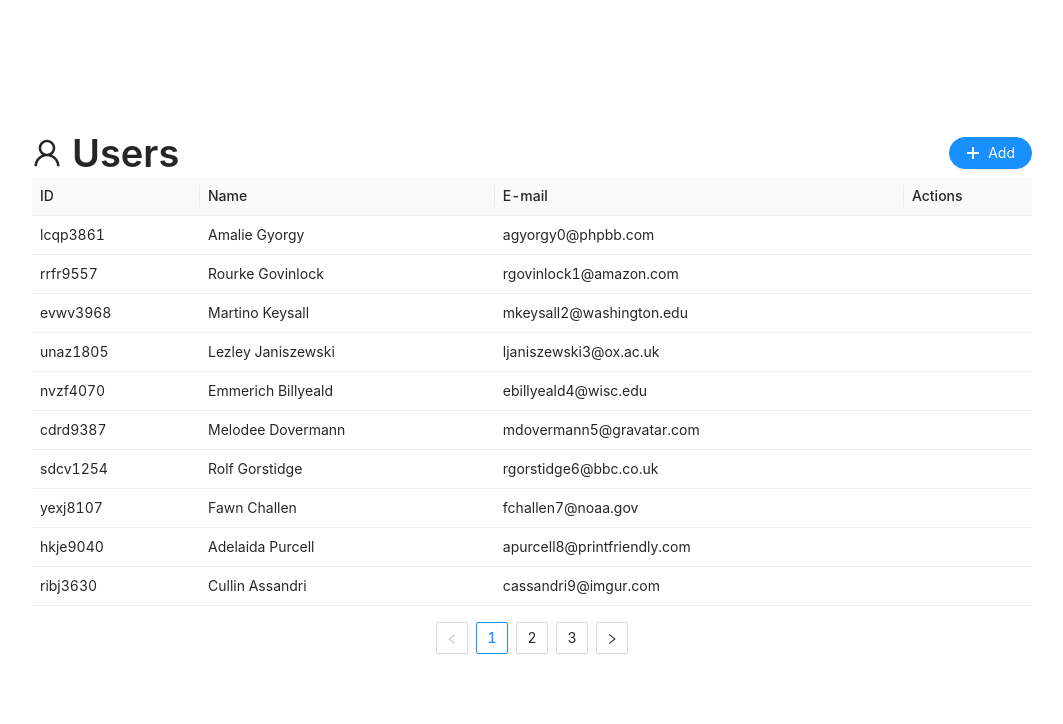
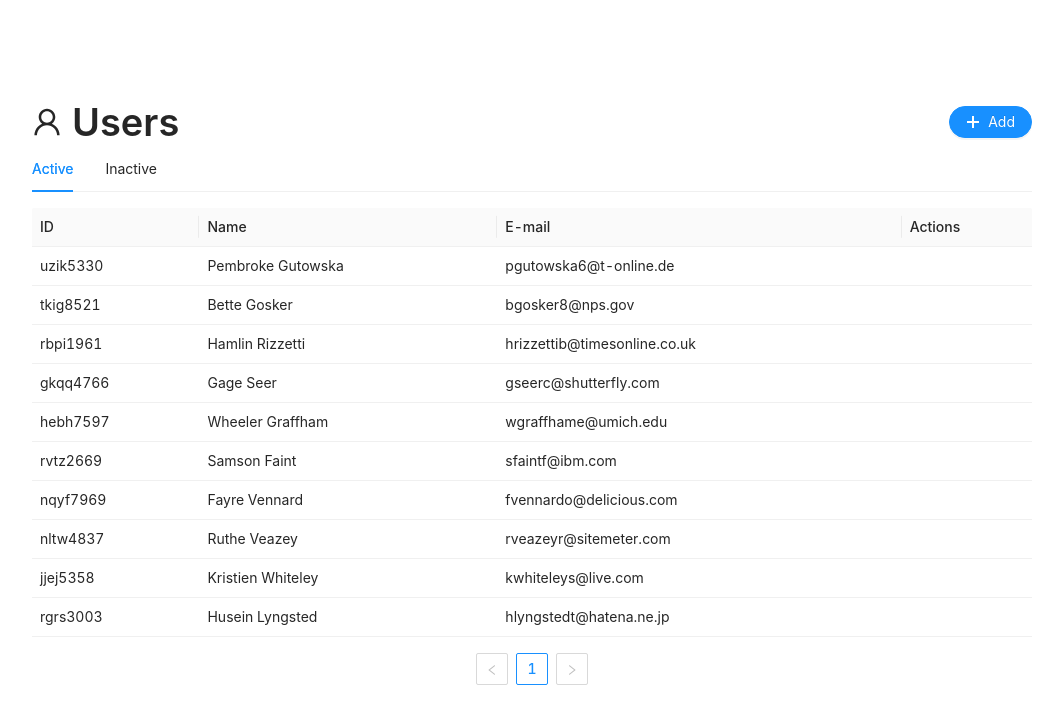
Before and after one commit to woriwori/react-storybook-toy-project, a Next.js app in the folder client/: page / in a window 1280 px wide. Shown: the top 724 px of the page, without its empty margins (108-1171 px from the left). Built offline with nearby package versions, Linux system fonts and the light colour scheme.

Commit message:
add tabs

```diff
--- /dev/null
+++ b/client/src/components/CommonTab.js
@@ -0,0 +1,25 @@
+import React, { useCallback, useState } from 'react';
+import { Tabs } from 'antd';
+
+const { TabPane } = Tabs;
+
+const CommonTab = ({ activeTab, tabList = [], onChange, children }) => {
+  const onChangeHandler = useCallback(
+    (selectedKey) => {
+      onChange(tabList.find(({ key }) => key === selectedKey));
+    },
+    [onChange]
+  );
+
+  return (
+    <Tabs defaultActiveKey={activeTab} onChange={onChangeHandler}>
+      {tabList.map(({ text, key }) => (
+        <TabPane tab={text} key={key}>
+          {children}
+        </TabPane>
+      ))}
+    </Tabs>
+  );
+};
+
+export default CommonTab;
--- a/client/src/pages/users.js
+++ b/client/src/pages/users.js
@@ -1,9 +1,10 @@
-import React from 'react';
+import React, { useCallback, useMemo, useState } from 'react';
 import styled from 'styled-components';
 import { Button } from 'antd';
 import { UserOutlined, PlusOutlined } from '@ant-design/icons';
 import CommonTitle from '@/CommonTitle';
 import CommonTable from '@/CommonTable';
+import CommonTab from '@/CommonTab';
 
 const StyledUsers = styled.div`
   width: 1000px;
@@ -18,189 +19,220 @@ const StyledHeader = styled.div`
   justify-content: space-between;
 `;
 
-const users = [
+const USERS = [
   {
-    id: 'lcqp3861',
-    name: 'Amalie Gyorgy',
-    email: 'agyorgy0@phpbb.com',
-    status: 'active',
+    id: 'mcdz6546',
+    name: 'Reider Frandsen',
+    email: 'rfrandsen0@kickstarter.com',
+    status: 'inactive',
+    key: 1,
   },
   {
-    id: 'rrfr9557',
-    name: 'Rourke Govinlock',
-    email: 'rgovinlock1@amazon.com',
+    id: 'vzrl7489',
+    name: 'Roscoe Carwardine',
+    email: 'rcarwardine1@theglobeandmail.com',
     status: 'inactive',
+    key: 2,
   },
   {
-    id: 'evwv3968',
-    name: 'Martino Keysall',
-    email: 'mkeysall2@washington.edu',
+    id: 'etzq9499',
+    name: 'Walsh Wodham',
+    email: 'wwodham2@creativecommons.org',
     status: 'inactive',
+    key: 3,
   },
   {
-    id: 'unaz1805',
-    name: 'Lezley Janiszewski',
-    email: 'ljaniszewski3@ox.ac.uk',
+    id: 'kdcy7512',
+    name: 'Saul Mugleston',
+    email: 'smugleston3@indiegogo.com',
     status: 'inactive',
+    key: 4,
   },
   {
-    id: 'nvzf4070',
-    name: 'Emmerich Billyeald',
-    email: 'ebillyeald4@wisc.edu',
-    status: 'active',
+    id: 'mtlv9828',
+    name: 'Lucian Burker',
+    email: 'lburker4@cnn.com',
+    status: 'inactive',
+    key: 5,
   },
   {
-    id: 'cdrd9387',
-    name: 'Melodee Dovermann',
-    email: 'mdovermann5@gravatar.com',
-    status: 'active',
+    id: 'icjk6201',
+    name: 'Rowland Madner',
+    email: 'rmadner5@china.com.cn',
+    status: 'inactive',
+    key: 6,
   },
   {
-    id: 'sdcv1254',
-    name: 'Rolf Gorstidge',
-    email: 'rgorstidge6@bbc.co.uk',
-    status: 'inactive',
+    id: 'uzik5330',
+    name: 'Pembroke Gutowska',
+    email: 'pgutowska6@t-online.de',
+    status: 'active',
+    key: 7,
   },
   {
-    id: 'yexj8107',
-    name: 'Fawn Challen',
-    email: 'fchallen7@noaa.gov',
-    status: 'active',
+    id: 'traq9705',
+    name: 'Barde Rosier',
+    email: 'brosier7@blog.com',
+    status: 'inactive',
+    key: 8,
   },
   {
-    id: 'hkje9040',
-    name: 'Adelaida Purcell',
-    email: 'apurcell8@printfriendly.com',
-    status: 'inactive',
+    id: 'tkig8521',
+    name: 'Bette Gosker',
+    email: 'bgosker8@nps.gov',
+    status: 'active',
+    key: 9,
   },
   {
-    id: 'ribj3630',
-    name: 'Cullin Assandri',
-    email: 'cassandri9@imgur.com',
-    status: 'active',
+    id: 'pvit5893',
+    name: 'Kimberlee Randleson',
+    email: 'krandleson9@mail.ru',
+    status: 'inactive',
+    key: 10,
   },
   {
-    id: 'wioe0125',
-    name: 'Rickert Prestwich',
-    email: 'rprestwicha@godaddy.com',
-    status: 'active',
+    id: 'jlel4733',
+    name: 'Tiphani Kief',
+    email: 'tkiefa@noaa.gov',
+    status: 'inactive',
+    key: 11,
   },
   {
-    id: 'xosg8342',
-    name: 'Adelina Acreman',
-    email: 'aacremanb@archive.org',
+    id: 'rbpi1961',
+    name: 'Hamlin Rizzetti',
+    email: 'hrizzettib@timesonline.co.uk',
     status: 'active',
+    key: 12,
   },
   {
-    id: 'tyhr4272',
-    name: 'Antonino Sylvester',
-    email: 'asylvesterc@adobe.com',
+    id: 'gkqq4766',
+    name: 'Gage Seer',
+    email: 'gseerc@shutterfly.com',
     status: 'active',
+    key: 13,
   },
   {
-    id: 'ultx2528',
-    name: 'Lorie Bartolommeo',
-    email: 'lbartolommeod@usatoday.com',
+    id: 'hggz1620',
+    name: 'Fanchette Wickstead',
+    email: 'fwicksteadd@unesco.org',
     status: 'inactive',
+    key: 14,
   },
   {
-    id: 'xrwb4207',
-    name: 'Matty Jaimez',
-    email: 'mjaimeze@discovery.com',
+    id: 'hebh7597',
+    name: 'Wheeler Graffham',
+    email: 'wgraffhame@umich.edu',
     status: 'active',
+    key: 15,
   },
   {
-    id: 'xerm8208',
-    name: 'Heidi Bahike',
-    email: 'hbahikef@goo.gl',
+    id: 'rvtz2669',
+    name: 'Samson Faint',
+    email: 'sfaintf@ibm.com',
     status: 'active',
+    key: 16,
   },
   {
-    id: 'fivl9218',
-    name: 'Abel Baff',
-    email: 'abaffg@cbc.ca',
+    id: 'yukq1532',
+    name: 'Blondie Pauli',
+    email: 'bpaulig@odnoklassniki.ru',
     status: 'inactive',
+    key: 17,
   },
   {
-    id: 'zhuv7770',
-    name: 'Kai Emberton',
-    email: 'kembertonh@t-online.de',
-    status: 'active',
+    id: 'vtow7077',
+    name: 'Edeline Whicher',
+    email: 'ewhicherh@123-reg.co.uk',
+    status: 'inactive',
+    key: 18,
   },
   {
-    id: 'pfyd7179',
-    name: 'Richardo Vain',
-    email: 'rvaini@hatena.ne.jp',
-    status: 'active',
+    id: 'yelu9558',
+    name: 'Elene Jallin',
+    email: 'ejallini@shareasale.com',
+    status: 'inactive',
+    key: 19,
   },
   {
-    id: 'zwnl6435',
-    name: 'Jsandye Fancett',
-    email: 'jfancettj@foxnews.com',
+    id: 'upqq9698',
+    name: 'Kerstin Ripsher',
+    email: 'kripsherj@boston.com',
     status: 'inactive',
+    key: 20,
   },
   {
-    id: 'ysop3144',
-    name: 'Krystyna Loweth',
-    email: 'klowethk@time.com',
+    id: 'mxbk2971',
+    name: 'Kaela Deedes',
+    email: 'kdeedesk@reverbnation.com',
     status: 'inactive',
+    key: 21,
   },
   {
-    id: 'zwdj7107',
-    name: 'Doyle Docket',
-    email: 'ddocketl@godaddy.com',
-    status: 'active',
+    id: 'bvnk6864',
+    name: 'Dyane Laurenceau',
+    email: 'dlaurenceaul@wp.com',
+    status: 'inactive',
+    key: 22,
   },
   {
-    id: 'gaup8746',
-    name: 'Orran Garrand',
-    email: 'ogarrandm@epa.gov',
+    id: 'cbvr4104',
+    name: 'Grazia Regus',
+    email: 'gregusm@accuweather.com',
     status: 'inactive',
+    key: 23,
   },
   {
-    id: 'smlv5573',
-    name: 'Tobiah Tyzack',
-    email: 'ttyzackn@irs.gov',
-    status: 'active',
+    id: 'mlan6020',
+    name: 'Rosalynd Rousell',
+    email: 'rrouselln@mapy.cz',
+    status: 'inactive',
+    key: 24,
   },
   {
-    id: 'cwym9399',
-    name: 'Serene Plaid',
-    email: 'splaido@paginegialle.it',
-    status: 'inactive',
+    id: 'nqyf7969',
+    name: 'Fayre Vennard',
+    email: 'fvennardo@delicious.com',
+    status: 'active',
+    key: 25,
   },
   {
-    id: 'fzqa3090',
-    name: 'Sallyann Casolla',
-    email: 'scasollap@imgur.com',
+    id: 'dvoo8604',
+    name: 'Jacklin Ivatt',
+    email: 'jivattp@google.es',
     status: 'inactive',
+    key: 26,
   },
   {
-    id: 'mlon1017',
-    name: 'Darrell Bulgen',
-    email: 'dbulgenq@google.co.jp',
-    status: 'active',
+    id: 'abwq8671',
+    name: 'Hieronymus Snodden',
+    email: 'hsnoddenq@constantcontact.com',
+    status: 'inactive',
+    key: 27,
   },
   {
-    id: 'ezmd1521',
-    name: 'Desiri Fidilis',
-    email: 'dfidilisr@spotify.com',
+    id: 'nltw4837',
+    name: 'Ruthe Veazey',
+    email: 'rveazeyr@sitemeter.com',
     status: 'active',
+    key: 28,
   },
   {
-    id: 'hsom2899',
-    name: 'Nestor Kincaid',
-    email: 'nkincaids@whitehouse.gov',
-    status: 'inactive',
+    id: 'jjej5358',
+    name: 'Kristien Whiteley',
+    email: 'kwhiteleys@live.com',
+    status: 'active',
+    key: 29,
   },
   {
-    id: 'xqxu8389',
-    name: 'Tildie Vlasin',
-    email: 'tvlasint@123-reg.co.uk',
-    status: 'inactive',
+    id: 'rgrs3003',
+    name: 'Husein Lyngsted',
+    email: 'hlyngstedt@hatena.ne.jp',
+    status: 'active',
+    key: 30,
   },
 ];
-const columns = [
+
+const COLUMNS = [
   {
     title: 'ID',
     dataIndex: 'id',
@@ -226,6 +258,27 @@ const columns = [
 const Users = () => {
   const TITLE_TEXT = 'Users';
   const MAX_ROW_SIZE = 10;
+  const TAB_LIST = [
+    { text: 'Active', key: 'active' },
+    { text: 'Inactive', key: 'inactive' },
+  ];
+
+  const [activeTab, setActiveTab] = useState(TAB_LIST[0]);
+
+  const getUsers = () => USERS;
+
+  const currentUsers = useMemo(() => {
+    const users = getUsers();
+    return users.filter(({ status }) => status === activeTab.key);
+  }, [activeTab]);
+
+  const onChangeTab = useCallback(
+    (key) => {
+      setActiveTab(key);
+    },
+    [setActiveTab]
+  );
+
   return (
     <StyledUsers>
       <StyledHeader>
@@ -234,7 +287,16 @@ const Users = () => {
           Add
         </Button>
       </StyledHeader>
-      <CommonTable items={users} columns={columns} maxRowSize={MAX_ROW_SIZE} />
+      <CommonTab
+        activeTab={activeTab}
+        tabList={TAB_LIST}
+        onChange={onChangeTab}>
+        <CommonTable
+          items={currentUsers}
+          columns={COLUMNS}
+          maxRowSize={MAX_ROW_SIZE}
+        />
+      </CommonTab>
     </StyledUsers>
   );
 };
```
